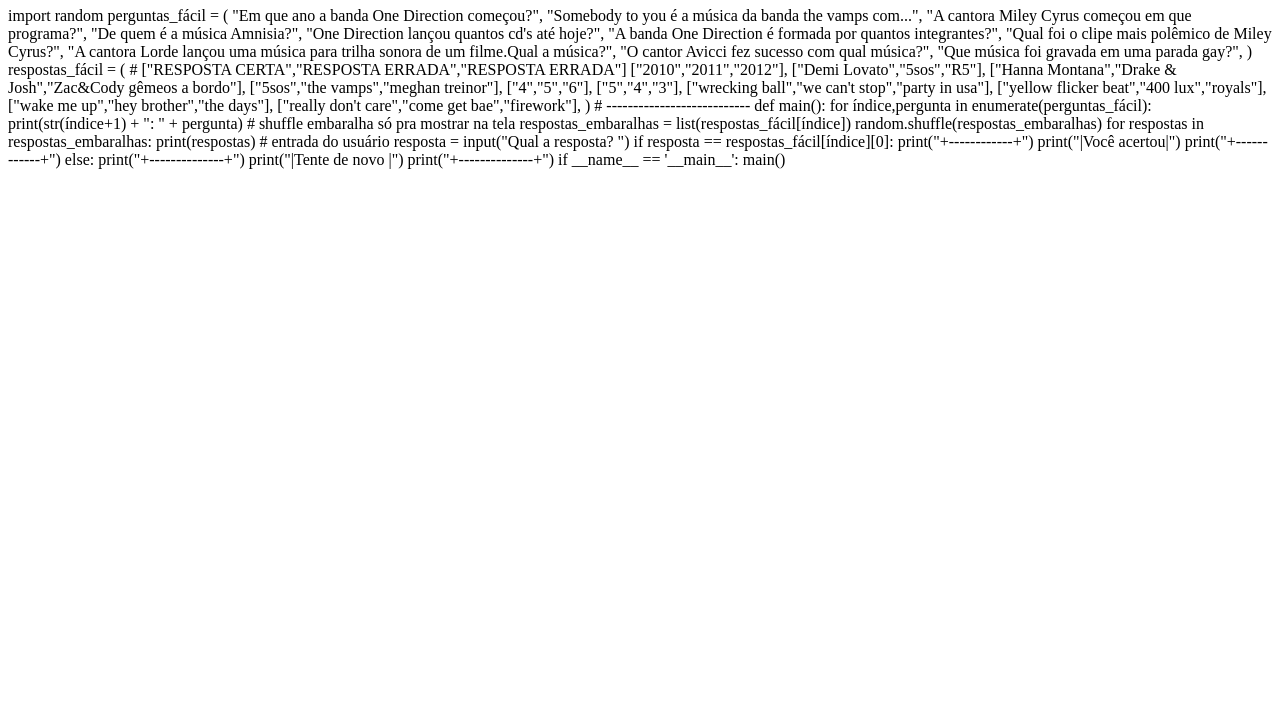
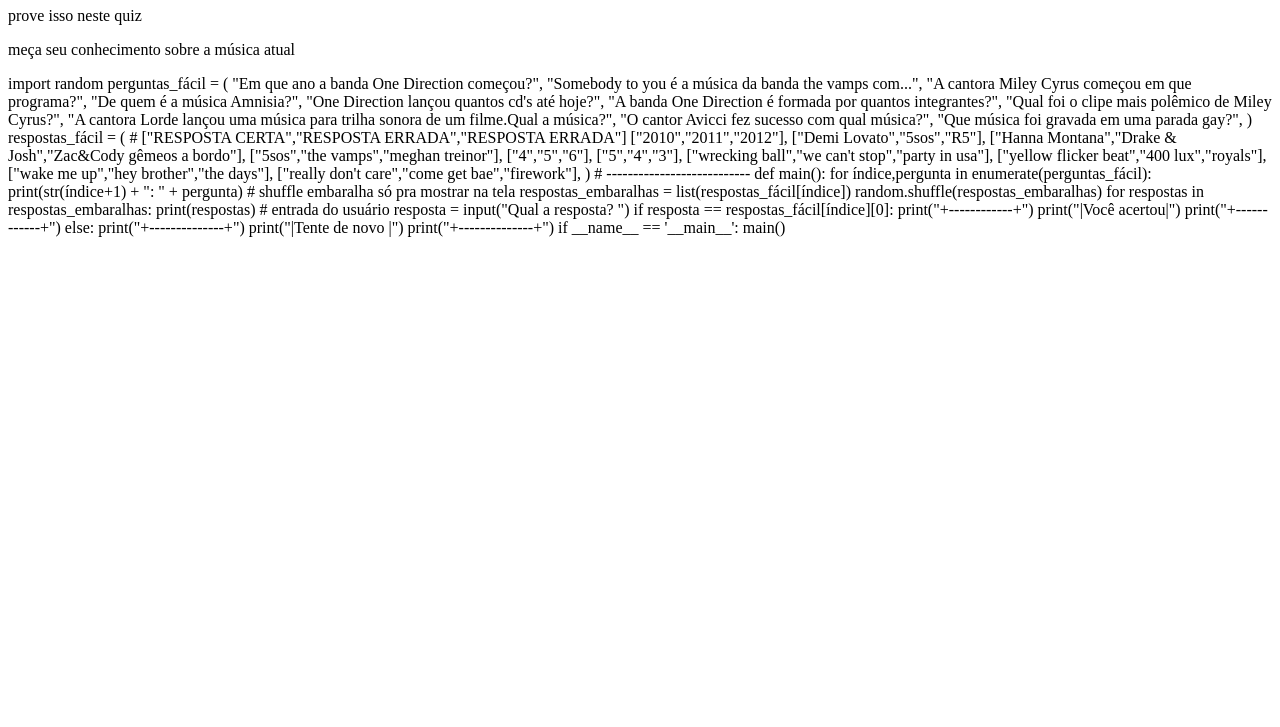
Before and after one commit to mariacarolina10/maria.github.io, a plain HTML site: page index.html in a window 1280 px wide. Shown: the part 73-800 px from the top of the page. Drawn offline with Linux system fonts and the light colour scheme.

Commit message:
Update index.html

```diff
--- a/index.html
+++ b/index.html
@@ -2,7 +2,8 @@
 <html>
 <head>
 <h1>Você entende de música?</h1>
-
+<p>prove isso neste quiz</p>
+<p>meça seu conhecimento sobre a música atual</p>
 </html>
 import random
 perguntas_fácil = (
```
